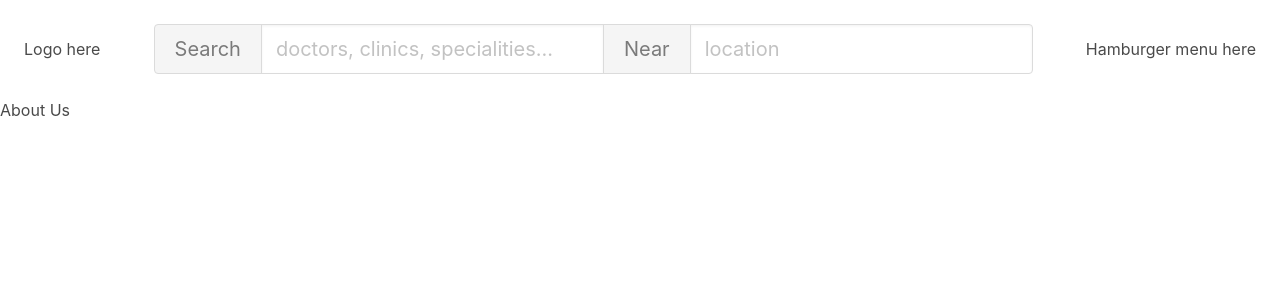
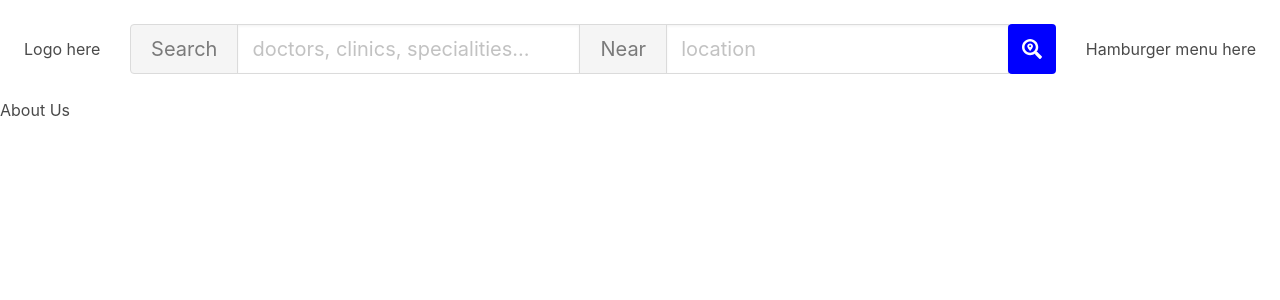
Before and after one commit to julianadecarvalho/HearTrans-front-end, a React (Create React App) app: page / in a window 1280 px wide. Shown: the top 300 px of the page. Built offline with nearby package versions, Linux system fonts and the light colour scheme.

Commit message:
styling search bar and search button

```diff
--- a/package.json
+++ b/package.json
@@ -11,6 +11,7 @@
     "@types/react": "^17.0.0",
     "@types/react-dom": "^17.0.0",
     "bulma": "^0.9.3",
+    "font-awesome": "^4.7.0",
     "react": "^17.0.2",
     "react-dom": "^17.0.2",
     "react-scripts": "4.0.3",
--- a/public/index.html
+++ b/public/index.html
@@ -24,6 +24,10 @@
       work correctly both with client-side routing and a non-root public URL.
       Learn how to configure a non-root public URL by running `npm run build`.
     -->
+    <script
+      defer
+      src="https://use.fontawesome.com/releases/v5.3.1/js/all.js"
+    ></script>
     <title>HearTrans</title>
   </head>
   <body>
--- a/src/components/SearchBar.module.css
+++ b/src/components/SearchBar.module.css
@@ -1,3 +1,12 @@
 .input-control {
   min-width: 320px;
 }
+
+:global(.button).search-button {
+  background: blue;
+  border: none;
+}
+
+:global(.icon) {
+  color: white;
+}
--- a/src/components/SearchBar.tsx
+++ b/src/components/SearchBar.tsx
@@ -25,6 +25,11 @@ export function SearchBar() {
             placeholder="location"
           />
         </p>
+        <button className={`button is-medium ${styles["search-button"]}`}>
+          <span className="icon is-small">
+            <i className="fas fa-search-location"></i>
+          </span>
+        </button>
       </div>
     </div>
   );
```
Also changed, not shown: 2 other files (tests, documents, lock files or other folders).
